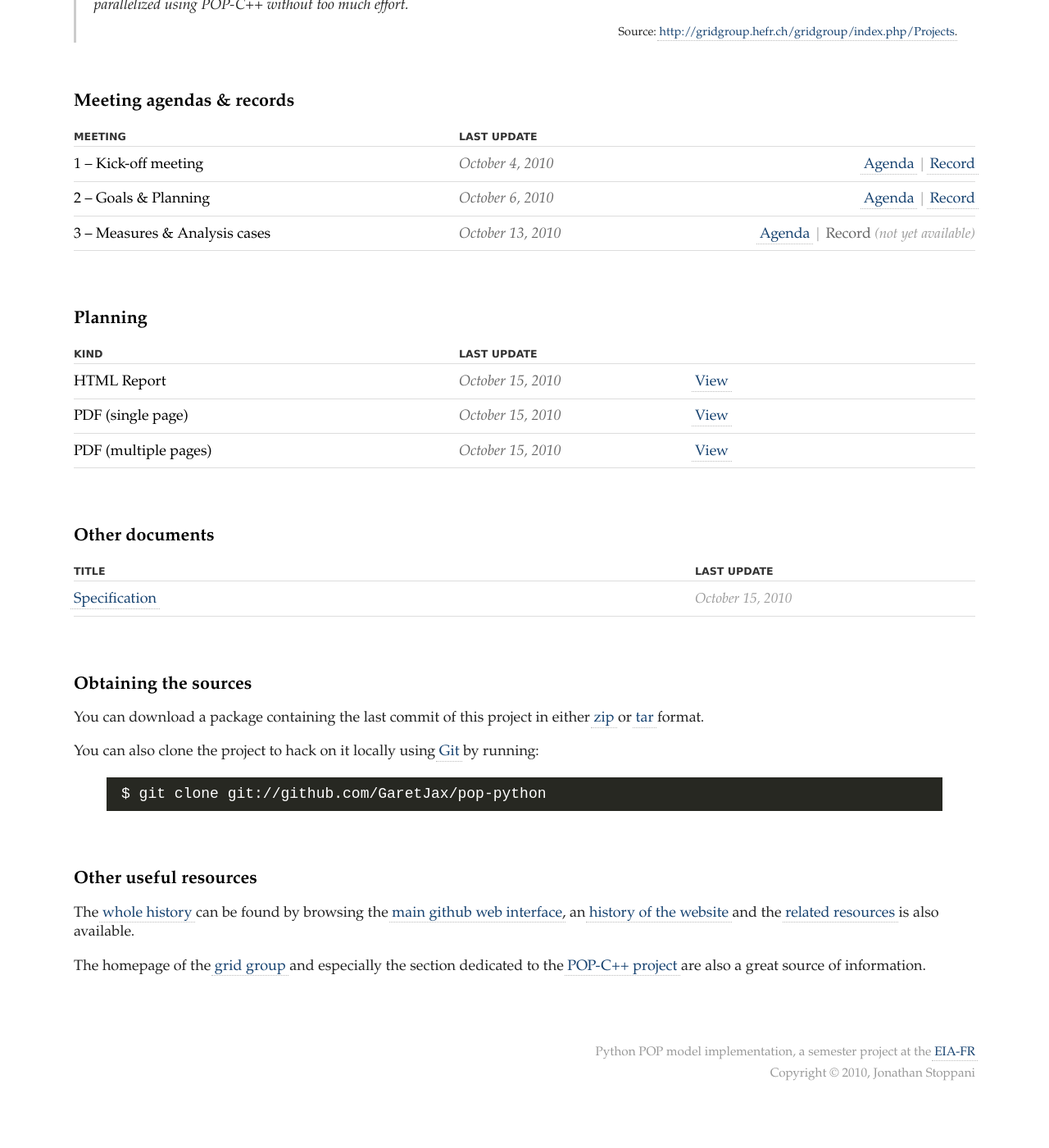
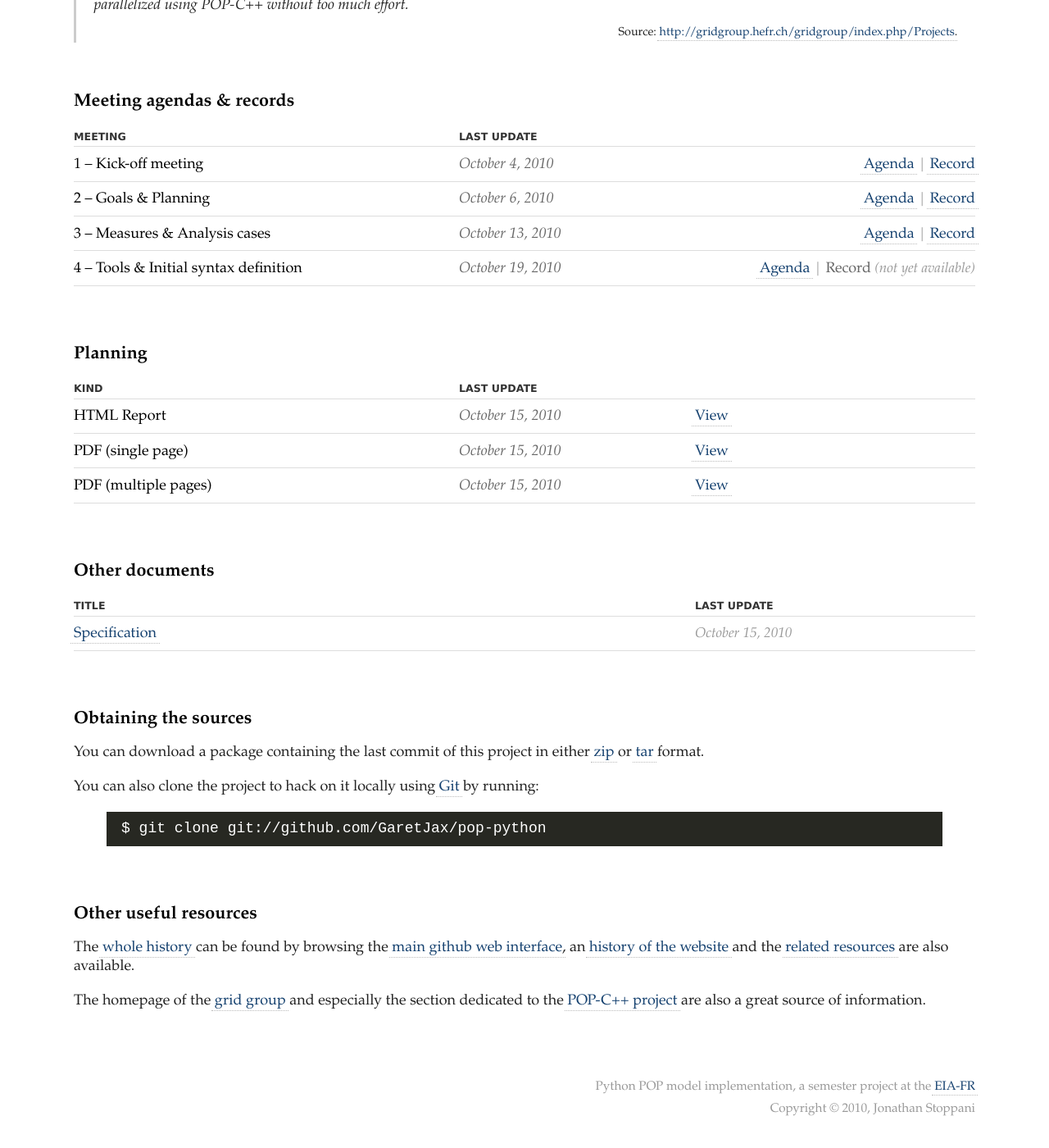
Before and after one commit to GaretJax/pop-python, a Jekyll site: the page built from index.html, in a window 1280 px wide and 1400 px high, scrolled down 522 px. Shown: the whole window at 82% size. Built offline with Jekyll 4.4.1, drawn with Linux system fonts in a browser that asks for light colours; nearby versions of some CDN libraries; before the commit the page ends 1880 px from its top, so only the background shows below that.

Commit message:
Added the reports for last week meeting and the agenda for the tomorrow one.

```diff
--- a/index.html
+++ b/index.html
@@ -41,7 +41,12 @@ title: POP Python
 		</tr>
 			<th scope="row">3 – Measures &amp; Analysis cases</th>
 			<td>October 13, 2010</td>
-			<td><a href="{{ site.url }}/resources/meetings/2010-10-13_Agenda.pdf">Agenda</a> | <a>Record</a> (not yet available)</td>
+			<td><a href="{{ site.url }}/resources/meetings/2010-10-13_Agenda.pdf">Agenda</a> | <a href="{{ site.url }}/resources/meetings/2010-10-13_Report.pdf">Record</a></td>
+		</tr>
+		</tr>
+			<th scope="row">4 – Tools &amp; Initial syntax definition</th>
+			<td>October 19, 2010</td>
+			<td><a href="{{ site.url }}/resources/meetings/2010-10-20_Agenda.pdf">Agenda</a> | <a>Record</a> (not yet available)</td>
 		</tr>
 	</table>
 </section>
@@ -102,7 +107,7 @@ title: POP Python
 	<h1>Other useful resources</h1>
 
 	<p>The <a href="http://github.com/GaretJax/pop-python/commits/master">whole history</a> can be found by browsing the <a href="http://github.com/GaretJax/pop-python">main github web interface</a>,
-		an <a href="http://github.com/GaretJax/pop-python/commits/gh-pages">history of the website</a> and the <a href="http://github.com/GaretJax/pop-python/tree/gh-pages/resources/">related resources</a> is also available.</p>
+		an <a href="http://github.com/GaretJax/pop-python/commits/gh-pages">history of the website</a> and the <a href="http://github.com/GaretJax/pop-python/tree/gh-pages/resources/">related resources</a> are also available.</p>
 	<p>The homepage of the <a href="http://gridgroup.hefr.ch/">grid group</a> and especially the section dedicated to the
 		<a href="http://gridgroup.hefr.ch/popc/">POP-C++ project</a> are also a great source of information.</p>
 </section>
```
Also changed, not shown: 4 other files.
